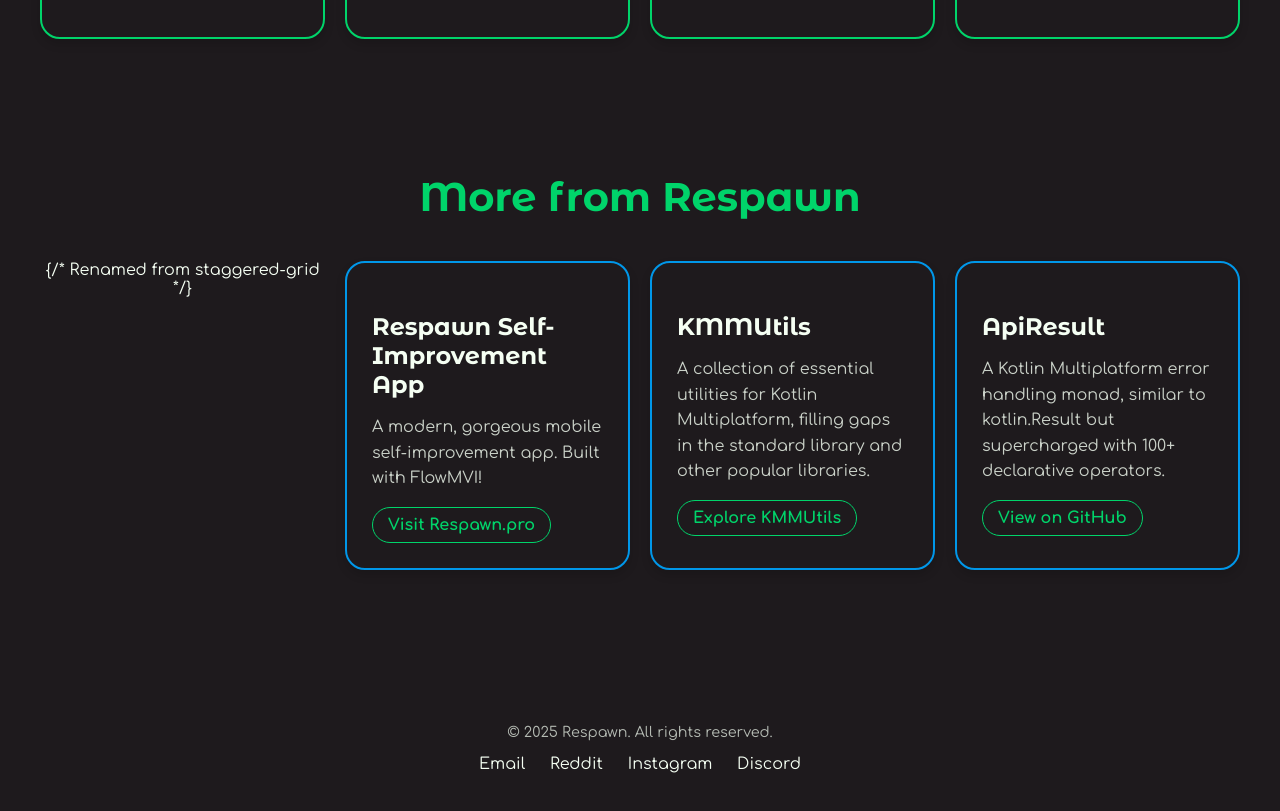
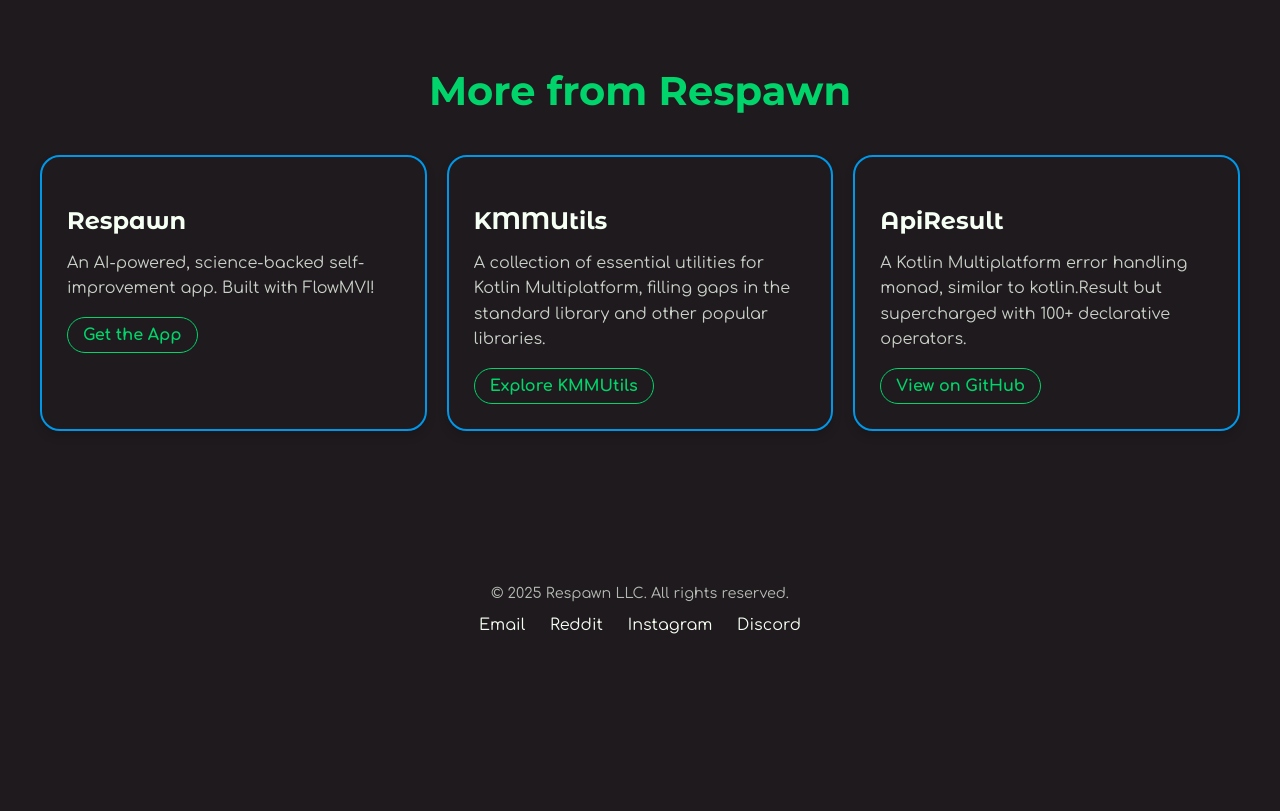
Before and after one commit to respawn-app/respawn-app.github.io, a plain HTML site: page index.html in a window 1280 px wide. Shown: the part 1125-1936 px from the top of the page. After the commit the page ends 1799 px from the top, so only its background shows below. Drawn offline with Linux system fonts and the light colour scheme.

Commit message:
fixes to layouts

```diff
--- a/index.html
+++ b/index.html
@@ -17,7 +17,7 @@
         <section id="hero">
             <h1><span class="flowmvi-gradient">FlowMVI</span></h1>
             <p class="hero-subheadline">Build safe, fast, asynchronous Kotlin apps in minutes</p>
-            <a href="https://opensource.respawn.pro/FlowMVI" id="cta-flowmvi" class="button">Get Started with FlowMVI</a>
+            <a href="https://opensource.respawn.pro/FlowMVI" id="cta-flowmvi" class="button">Start Building</a>
         </section>
         <section id="flowmvi-features">
             <h2>Why Choose FlowMVI?</h2>
@@ -58,11 +58,11 @@
         </section>
         <section id="other-projects">
             <h2>More from Respawn</h2>
-            <div class="projects-grid"> {/* Renamed from staggered-grid */}
+            <div class="projects-grid">
                 <div class="project-item">
-                    <h3>Respawn Self-Improvement App</h3>
-                    <p>A modern, gorgeous mobile self-improvement app. Built with FlowMVI!</p>
-                    <a href="https://respawn.pro" target="_blank">Visit Respawn.pro</a>
+                    <h3>Respawn</h3>
+                    <p>An AI-powered, science-backed self-improvement app. Built with FlowMVI!</p>
+                    <a href="https://respawn.pro" target="_blank">Get the App</a>
                 </div>
                 <div class="project-item">
                     <h3>KMMUtils</h3>
@@ -78,7 +78,7 @@
         </section>
     </main>
     <footer>
-        <p>&copy; 2025 Respawn. All rights reserved.</p>
+        <p>&copy; 2025 Respawn LLC. All rights reserved.</p>
         <div class="footer-links">
             <a href="mailto:hello@respawn.pro">Email</a>
             <a href="https://www.reddit.com/r/respawn_app" target="_blank">Reddit</a>
--- a/style.css
+++ b/style.css
@@ -1,4 +1,4 @@
-@import url('https://fonts.googleapis.com/css2?family=Comfortaa:wght@300..700&family=Montserrat+Alternates:wght@100;200;300;400;500;600;700;800;900&display=swap');
+@import url('https://fonts.googleapis.com/css2?family=Comfortaa:wght@300..700&family=Montserrat+Alternates:wght@100;200;300;400;500;600;700;800;900&display=swap&family=Montserrat:wght@100;200;300;400;500;600;700;800;900&display=swap');
 
 :root {
     --mint: #00d46a;
@@ -22,7 +22,7 @@
 }
 
 h1, h2, h3, h4, h5, h6 {
-    font-family: 'Montserrat Alternates', sans-serif;
+    font-family: 'Montserrat', sans-serif;
 }
 
 .outlined-box {
@@ -43,7 +43,7 @@
     justify-content: center;
     text-align: center;
     padding: 80px 20px;
-    min-height: 70vh;
+    min-height: 50vh;
 }
 
 #hero h1 {
@@ -78,7 +78,7 @@
     margin-bottom: 30px;
     /* text-align: center; will be inherited from #hero */
     line-height: 1.5; /* Added for better spacing */
-    max-width: 700px; /* Retain similar width constraint */
+    max-width: 900px; /* Retain similar width constraint */
 }
 
 /* #hero p styling is now .hero-subheadline, no specific #hero p needed unless for other paragraphs */
```
